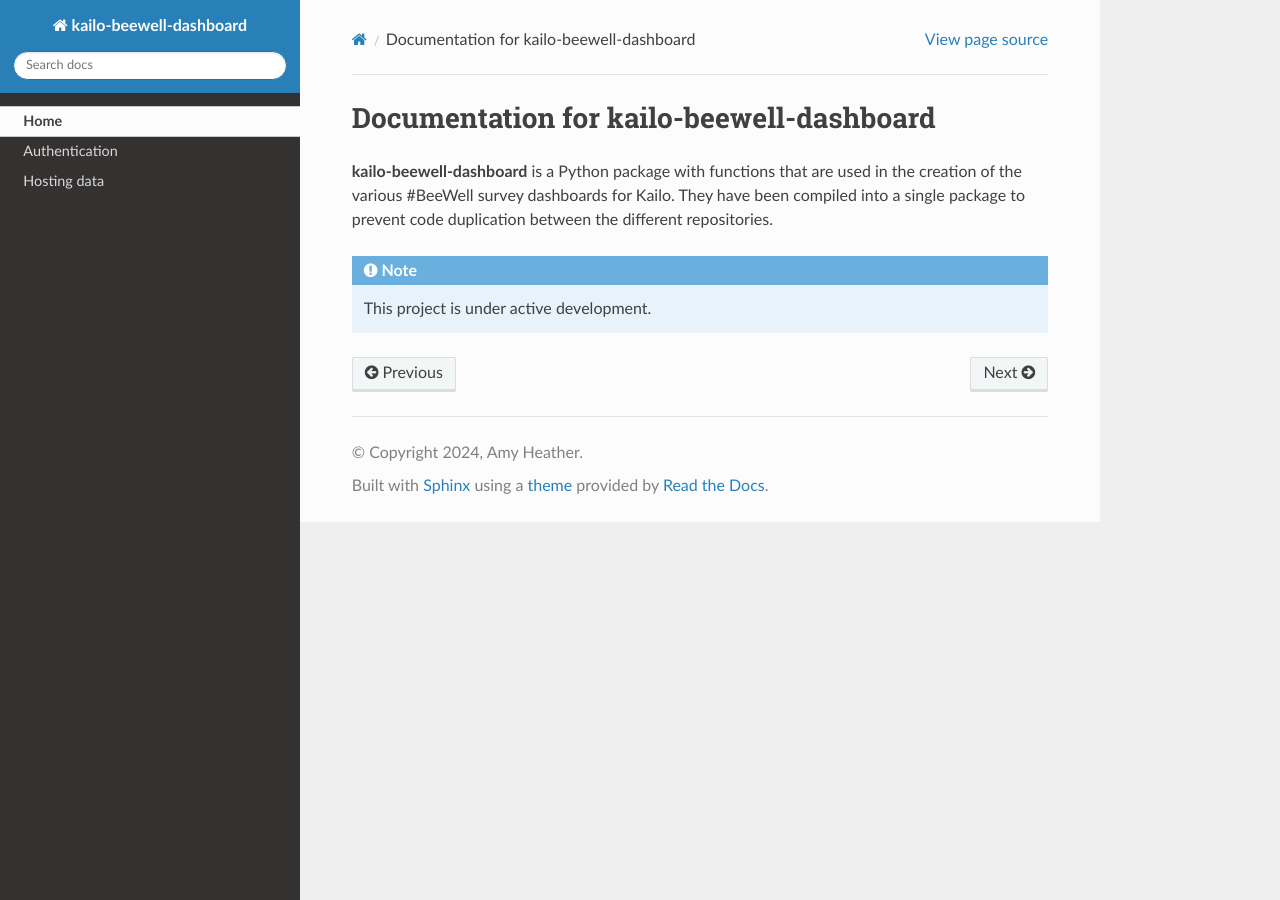
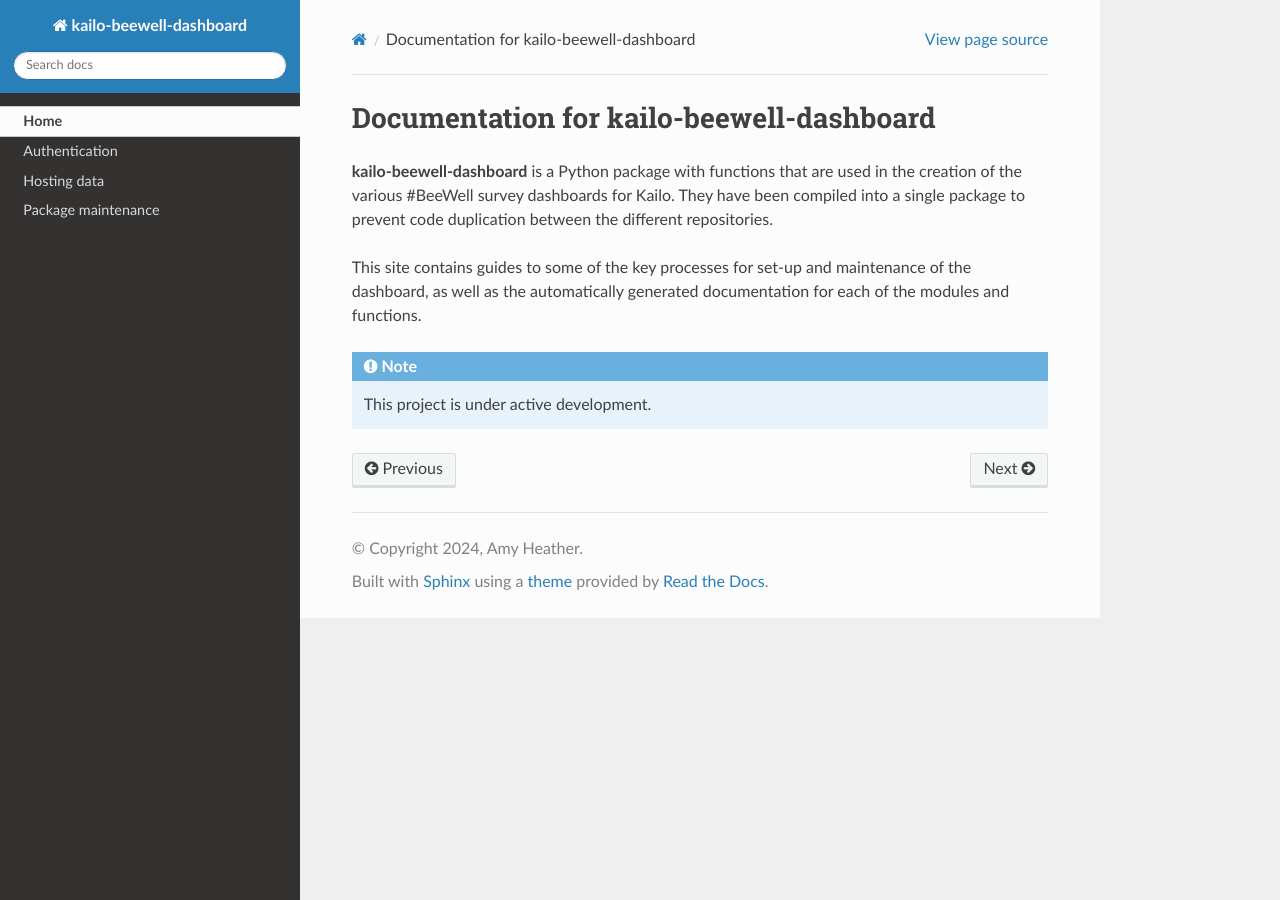
Before and after one commit to kailo-beewell/kailo_beewell_dashboard_package, a Sphinx documentation site: the page built from docs/index.rst, in a window 1280 px wide. Built offline with Sphinx 7.4.7 and the Read the Docs theme 2.0.0, drawn with Linux system fonts in a browser that asks for light colours; pages that are not in the unit, such as notebooks, are missing from menus.

Commit message:
Sphinx documentation - add description of site to homepage, and add package maintenance to contents

```diff
--- a/docs/contents.rst
+++ b/docs/contents.rst
@@ -6,4 +6,5 @@ Site contents
    Home <index>
    authentication
    hosting_data
+   package_maintenance
    Documentation for modules and functions (API Reference) <autoapi/index>
--- a/docs/index.rst
+++ b/docs/index.rst
@@ -11,6 +11,10 @@ the creation of the various #BeeWell survey dashboards for Kailo. They have
 been compiled into a single package to prevent code duplication between the
 different repositories.
 
+This site contains guides to some of the key processes for set-up and
+maintenance of the dashboard, as well as the automatically generated
+documentation for each of the modules and functions.
+
 .. note::
 
    This project is under active development.
```
